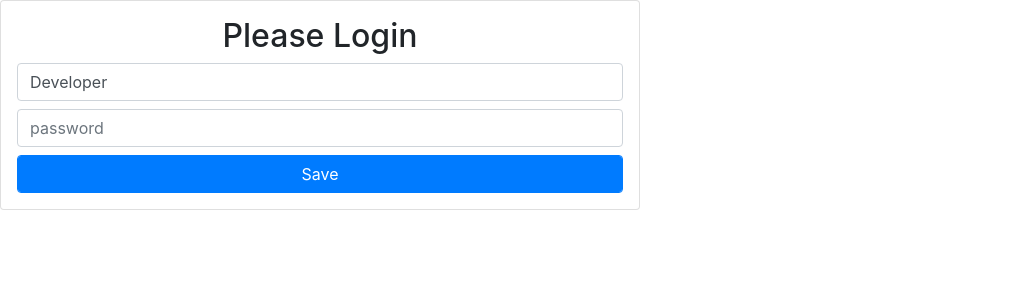
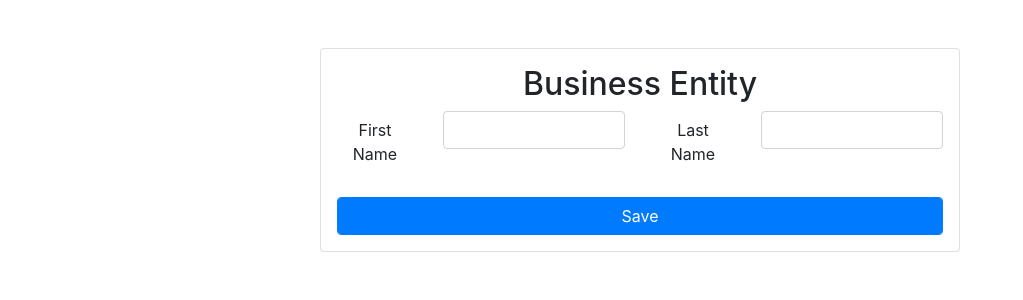
Before and after one commit to WillZhangFly/informatica, a React (Create React App) app: page / in a window 1280 px wide. Shown: the top 300 px of the page, without its empty margins (0-1023 px from the left). Built offline with nearby package versions, Linux system fonts and the light colour scheme.

Commit message:
update form example

```diff
--- a/src/components/BusinessEntityForm.jsx
+++ b/src/components/BusinessEntityForm.jsx
@@ -2,27 +2,29 @@
 
 function BusinessEntityForm() {
   return (
-    <div className="card p-3 col-6">
-      <h2>Please Login</h2>
-      <form onSubmit={() => {}}>
-        <input
-          type="text"
-          placeholder="username"
-          name="username"
-          defaultValue="Developer"
-          className="form-control"
-        />
-        <input
-          type="password"
-          placeholder="password"
-          name="password"
-          defaultValue=""
-          className="form-control mt-2"
-        />
-        <button type="submit" className="form-control mt-2 btn btn-primary">
-          Save
-        </button>
-      </form>
+    <div className="justify-content-center d-flex">
+      <div className="card p-3 col-6 mt-5">
+        <h2>Business Entity</h2>
+        <form onSubmit={() => {}}>
+          <div class="form-group row">
+            <label for="firstName" class="col-sm-2 col-form-label">
+              First Name
+            </label>
+            <div class="col-sm-4">
+              <input type="text" class="form-control" id="firstName" />
+            </div>
+            <label for="lastName" class="col-sm-2 col-form-label">
+              Last Name
+            </label>
+            <div class="col-sm-4">
+              <input type="text" class="form-control" id="lastName" />
+            </div>
+          </div>
+          <button type="submit" className="form-control mt-2 btn btn-primary">
+            Save
+          </button>
+        </form>
+      </div>
     </div>
   );
 }
```
